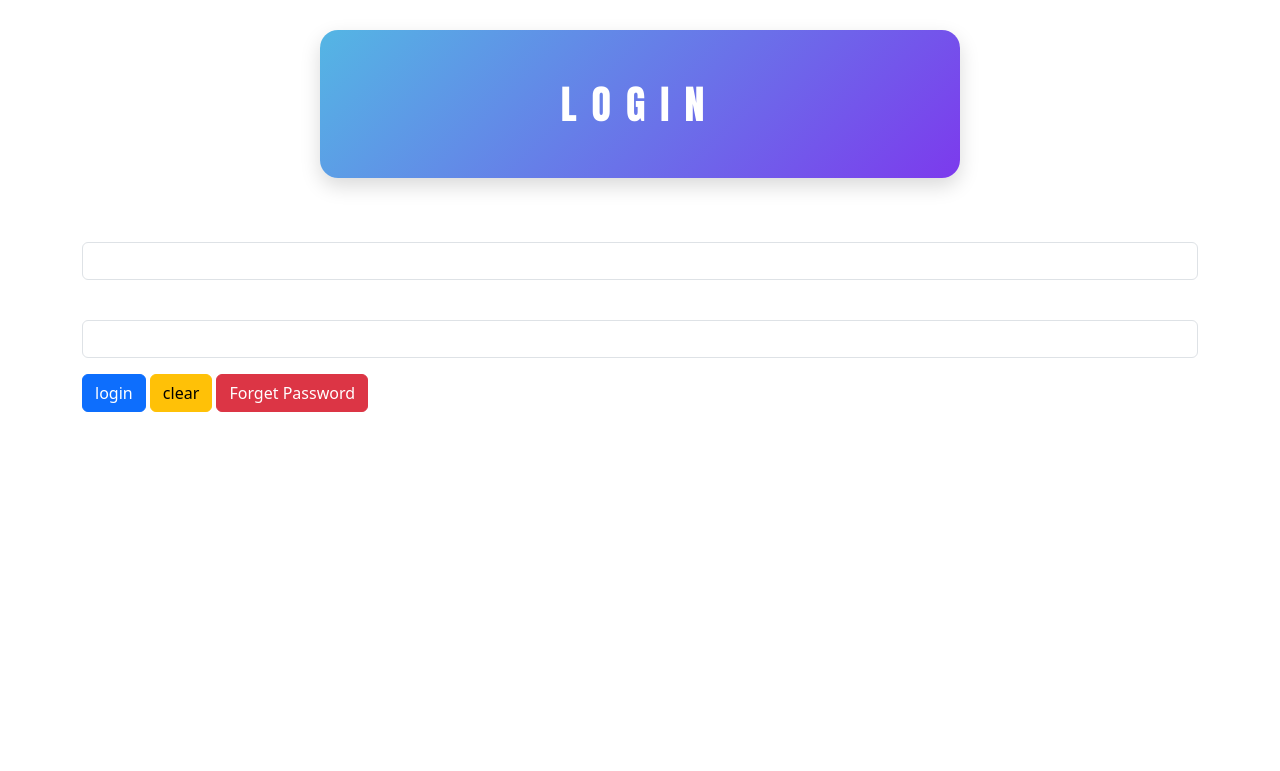
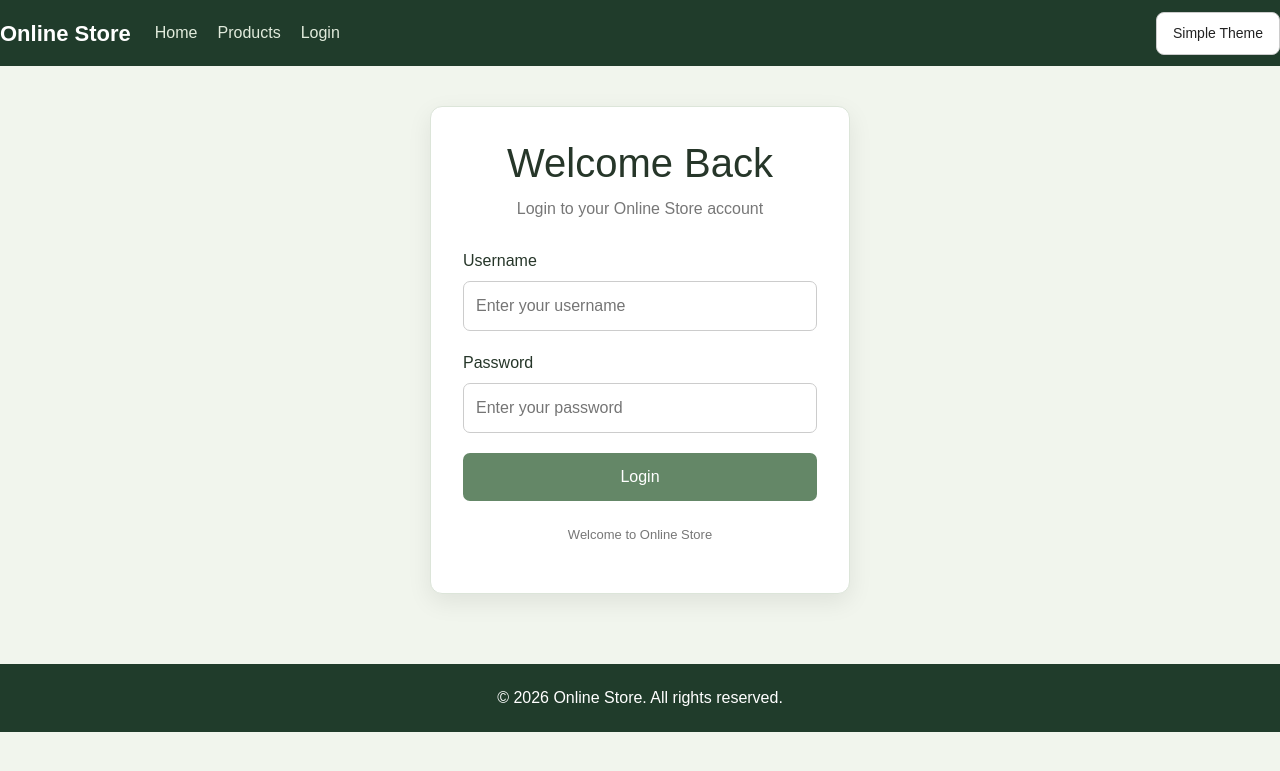
Before and after one commit to alireza2040afshari-web/Store, a Django app: page /login/ in a window 1280 px wide. Shown: the top 771 px of the page. Run offline with Django 5.2, Linux system fonts and the light colour scheme; some libraries are stand-ins or nearby versions.

Commit message:
create login page

```diff
--- a/store/accounts/static/account/css/style.css
+++ b/store/accounts/static/account/css/style.css
@@ -1,142 +1,90 @@
-.jumbotron
-{
-    color: rgb(37,23,126);
-    text-align: center;
-    font-family: Impact, Haettenschweiler, 'Arial Narrow Bold', sans-serif;
-    letter-spacing: 15px;
-    text-transform: uppercase;
-    border-bottom: 1px dashed;
-    /* https://cssgradient.io/ */
+/* Login page */
 
-    width: 50%;
-    /* background-color: rgba(72, 70, 70, 0.5); */
-    margin: auto;
-    /* margin-top: 75px; */
-    padding: 50px;
+.login-section {
+    min-height: 65vh;
+    display: flex;
+    align-items: center;
+    justify-content: center;
+    padding: 40px 20px;
+}
 
-    color: #ffffff;
-    background: linear-gradient(135deg, #54b6e4, #7c3aed);
+.login-card {
+    width: 100%;
+    max-width: 420px;
+    padding: 32px;
+    border-radius: 12px;
+    background-color: #fff;
+    color: #263629;
+    border: 1px solid #dce5d9;
+    box-sizing: border-box;
+}
 
-
-    border-radius: 18px;
-    border: none;
-
-    box-shadow: 0 8px 20px rgba(0, 0, 0, 0.15);
-
-
-}
-h1{
-    margin-top: 30px !important;
+.login-card h1 {
+    margin-bottom: 10px;
     text-align: center;
 }
 
-span{
-
-    color: red !important;
-    font-family: sans-serif;
-}
-/* .cl
-{
-    background-color: brown !important ;
-    color:blueviolet
-
-} */
-
-.main-content
-{
-    display: flex;
-    flex-direction: row;
-    flex-wrap: wrap;
-
+.login-subtitle {
+    margin-bottom: 28px;
+    color: #777;
+    text-align: center;
 }
 
-.main-list
-{
-    /* flex: 1; */
-    margin-left: 25px;
-     width: 300px;
-    height: 210px;
-    border:1px solid #ccc ;
-    margin-bottom: 60px;
-
-
-}
-.imgBox
-{
-    width: 300px;
-    height: 210px;
-
-}
-a{
-    text-decoration: none;
-    color: rgb(20, 19, 19);
-}
-.detail
-{
-    margin: auto;
-}
-.btn-wide
-{
-    padding: 5px 20px;
+.login-field {
+    margin-bottom: 20px;
 }
 
-
-.time
-{
-    width: 300px;
-    border: 1px solid gray;
-    margin-left: 25px;
-    margin-bottom: 60px;
-
+.login-field label {
+    display: block;
+    margin-bottom: 8px;
 }
 
-.time .card-img-top
-{
+.login-field input {
+    display: block;
     width: 100%;
-    height: 220px;
-    object-fit: cover;
+    padding: 12px;
+    border: 1px solid #ccc;
+    border-radius: 7px;
+    box-sizing: border-box;
 }
 
-.card-body
-{
-    display: flex;
-    flex-direction: column;
-    flex-grow: 1;
+.login-field input:focus {
+    outline: none;
+    border-color: #648767;
 }
 
-
-.nav-link {
-    color: #4f46e5;
-
-    padding: 9px 22px;
-
-    border-radius: 10px !important;
-
-    transition: 0.3s;
+.login-button {
+    width: 100%;
+    padding: 12px;
+    border: none;
+    border-radius: 7px;
+    background-color: #648767;
+    color: #fff;
+    font-size: 16px;
+    cursor: pointer;
 }
 
-
-.nav-link:hover {
-    background-color: #eeeefd;
-    color: #4f46e5;
+.login-button:hover {
+    background-color: #4e6d51;
 }
 
-
-.nav-link.active {
-    background-color: #4f46e5 !important;
-    color: white !important;
+.login-error {
+    padding: 10px;
+    border-radius: 6px;
+    background-color: #ffe8e8;
+    color: #a12626;
+    text-align: center;
 }
 
-.index
-{
+.login-footer {
+    margin-top: 24px;
+    color: #777;
+    font-size: 13px;
     text-align: center;
-    letter-spacing: 10px;
-
 }
 
-.tbimg
-{
-    width: 250px;
-    height:200px;
-
+@media (max-width: 480px) {
+    .login-card {
+        padding: 24px 20px;
+    }
 }
--- a/store/accounts/templates/account/layout.html
+++ b/store/accounts/templates/account/layout.html
@@ -1,40 +1,42 @@
 {% load static %}
+
 <!DOCTYPE html>
 <html lang="en">
 <head>
     <meta charset="UTF-8">
     <meta name="viewport" content="width=device-width, initial-scale=1.0">
 
-    <link rel="stylesheet" href="{% static "/account/css/bootstrap.css" %}">
-    <link rel="stylesheet" href="{% static "/account/css/style.css" %}">
+    <title>{% block title %}Online Store{% endblock %}</title>
 
-    <title> </title>
+    <link rel="stylesheet" href="{% static 'account/css/style.css' %}">
 </head>
-<body>
 
-    <h1 class="jumbotron"> {% block title %}{% endblock  %} </h1>
+<body class="account-layout">
 
-    <div class="container-fluid">
-        <nav class="nav mb-4 gap-2 justify-content-center mt-4">
+    <header class="account-header">
+        <a class="account-logo" href="{% url 'home' %}">
+            Online Store
+        </a>
 
+        <nav class="account-navigation">
+            <a href="{% url 'home' %}">Home</a>
+            <a href="{% url 'products' %}">Products</a>
 
+            {% if user.is_authenticated %}
+                <a href="{% url 'logout' %}">Logout</a>
+            {% else %}
+                <a href="{% url 'login' %}">Login</a>
+            {% endif %}
+        </nav>
+    </header>
 
+    <main class="account-main">
+        {% block main %}{% endblock %}
+    </main>
 
-
-
-        {% block  main %}
-        {% endblock  %}
-
-
-    </div>
-
-
-
-
-
-{% comment %} <script src="/static/ticketing/js/bootstrap.js"></script> {% endcomment %}
-<script src="{% static "/selling/js/bootstrap.js" %}"></script>
-
+    <footer class="account-footer">
+        <p>&copy; 2026 Online Store. All rights reserved.</p>
+    </footer>
 
 </body>
 </html>
--- a/store/accounts/templates/account/login.html
+++ b/store/accounts/templates/account/login.html
@@ -1,43 +1,57 @@
-{% extends "account/layout.html" %}
-{% block title %}Login{% endblock  %}
+{% extends 'store/base.html' %}
 
-{% block main %}
+{% block title %}Login | Online Store{% endblock %}
 
-<div class="container">
-    <form  method="POST">
-        {% csrf_token %}
-        <p><span>{{username}}   {{errorMessage}}</span></p>
-        <div class="mb-3 mt-3">
+{% block content %}
 
+<section class="login-section">
 
-             <label for="usrname"></label>
-            <input type="text" class="form-control" id="usrname"  name="username">
+    <div class="login-card">
 
-        </div>
-        <div class="mb-3 mt-3">
+        <h1>Welcome Back</h1>
+        <p class="login-subtitle">
+            Login to your Online Store account
+        </p>
 
+        {% if errorMessage %}
+            <p class="login-error">{{ errorMessage }}</p>
+        {% endif %}
 
-             <label for="pass"></label>
-            <input type="password" class="form-control" id="pass"  name="password">
+        <form method="POST">
+            {% csrf_token %}
 
-        </div>
+            <div class="login-field">
+                <label for="username">Username</label>
+                <input
+                    type="text"
+                    id="username"
+                    name="username"
+                    value="{{ username|default:'' }}"
+                    placeholder="Enter your username"
+                    required
+                >
+            </div>
 
-        <button type="submit" class="btn btn-primary">login</button>
-        <button type="reset" class="btn btn-warning">clear</button>
-        <button type="reset" class="btn btn-danger">Forget Password</button>
+            <div class="login-field">
+                <label for="password">Password</label>
+                <input
+                    type="password"
+                    id="password"
+                    name="password"
+                    placeholder="Enter your password"
+                    required
+                >
+            </div>
 
+            <button type="submit" class="login-button">
+                Login
+            </button>
+        </form>
 
+        <p class="login-footer">Welcome to Online Store</p>
 
+    </div>
 
-
-    </form>
-
-
-
-
-
-</div>
-
-
+</section>
 
 {% endblock %}
--- a/store/selling/static/store/css/style.css
+++ b/store/selling/static/store/css/style.css
@@ -337,3 +337,93 @@
         font-size: 30px;
     }
 }
+/* Login Page */
+.login-section {
+    min-height: 65vh;
+    display: flex;
+    align-items: center;
+    justify-content: center;
+    padding: 40px 20px;
+}
+
+.login-card {
+    width: 100%;
+    max-width: 420px;
+    padding: 32px;
+    border-radius: 12px;
+    background-color: #fff;
+    color: #263629;
+    border: 1px solid #dce5d9;
+    box-shadow: 0 8px 24px rgba(0, 0, 0, 0.08);
+    box-sizing: border-box;
+}
+
+.login-card h1 {
+    margin-bottom: 10px;
+    text-align: center;
+}
+
+.login-subtitle {
+    margin-bottom: 28px;
+    color: #777;
+    text-align: center;
+}
+
+.login-field {
+    margin-bottom: 20px;
+}
+
+.login-field label {
+    display: block;
+    margin-bottom: 8px;
+}
+
+.login-field input {
+    display: block;
+    width: 100%;
+    padding: 12px;
+    border: 1px solid #ccc;
+    border-radius: 7px;
+    box-sizing: border-box;
+}
+
+.login-field input:focus {
+    outline: none;
+    border-color: #648767;
+}
+
+.login-button {
+    width: 100%;
+    padding: 12px;
+    border: none;
+    border-radius: 7px;
+    background-color: #648767;
+    color: white;
+    font-size: 16px;
+    cursor: pointer;
+}
+
+.login-button:hover {
+    background-color: #4e6d51;
+}
+
+.login-error {
+    padding: 10px;
+    border-radius: 6px;
+    background-color: #ffe8e8;
+    color: #a12626;
+    text-align: center;
+}
+
+.login-footer {
+    margin-top: 24px;
+    color: #777;
+    font-size: 13px;
+    text-align: center;
+}
+
+@media (max-width: 480px) {
+    .login-card {
+        padding: 24px 20px;
+    }
+}
```
Also changed, not shown: store/db.sqlite3.
